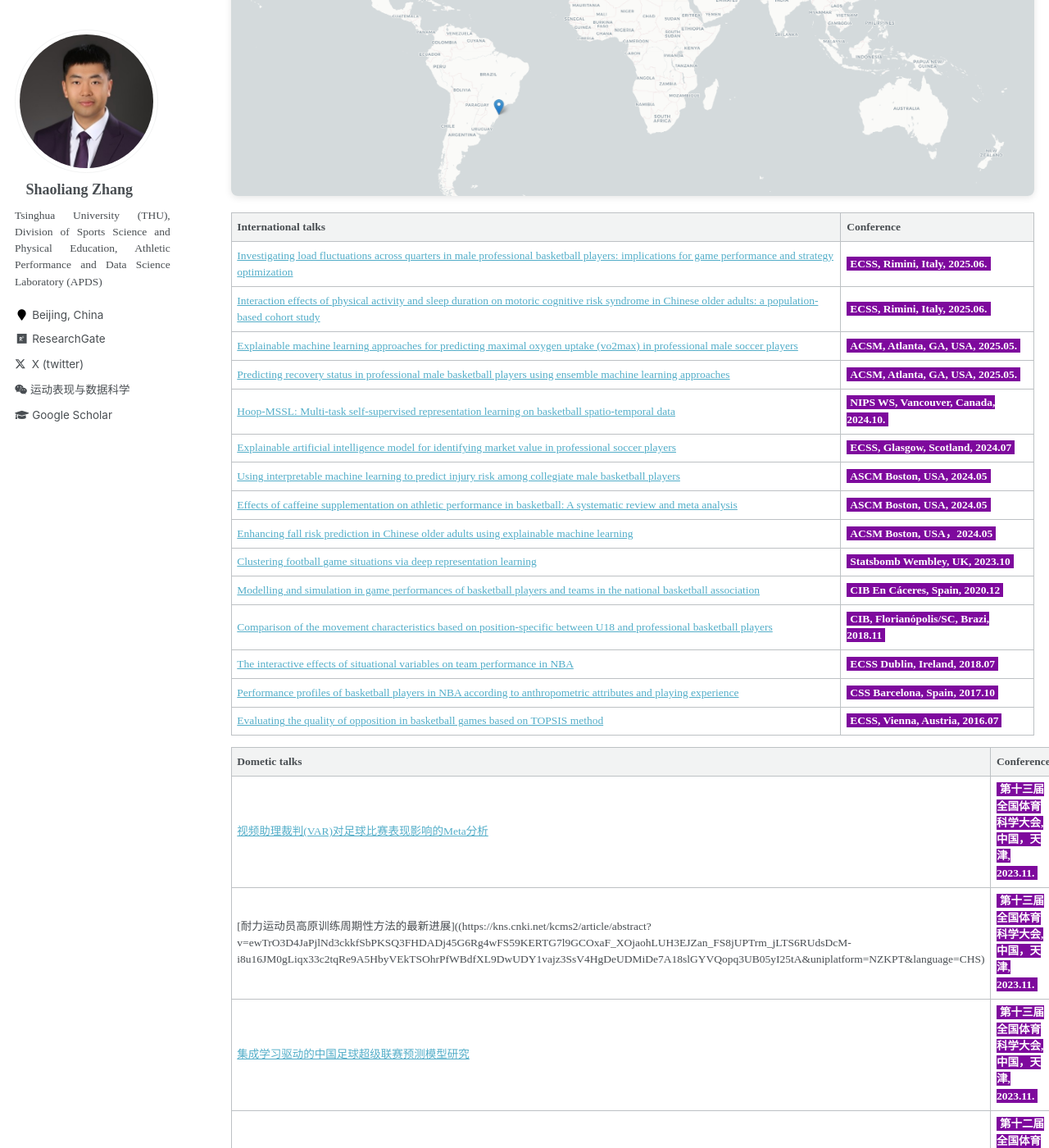
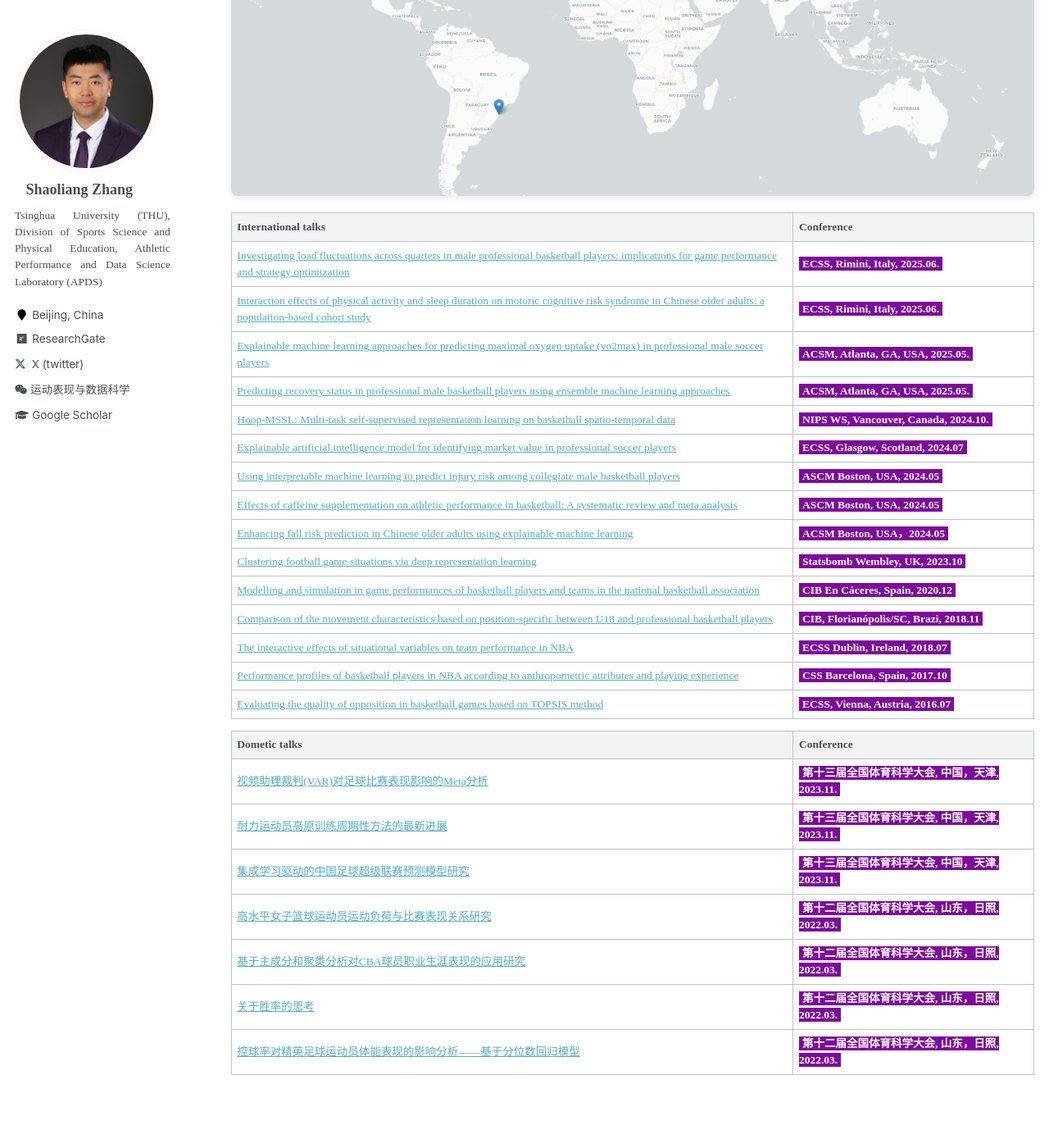
Before and after one commit to sportssuper/ZSL, a Jekyll site: the page built from _pages/talks.md, in a window 1280 px wide and 1400 px high, scrolled down 570 px. Shown: the whole window at 82% size. Built offline with Jekyll 4.4.1, drawn with Linux system fonts in a browser that asks for light colours; a script that is not in the unit is left out; some of the changed lines change nothing that is shown.

Commit message:
Update talks.md

```diff
--- a/_pages/talks.md
+++ b/_pages/talks.md
@@ -15,6 +15,10 @@ author_profile: true
   code, pre {
     font-family: 'Courier New', monospace !important;
   }
+table { width: 100%; }
+table td:first-child { width: 70%; }
+table td:last-child { width: 30%; }
+
 </style>
 
 
@@ -48,7 +52,7 @@ author_profile: true
 | Dometic talks | Conference |
 |-------|------------|
 | [视频助理裁判(VAR)对足球比赛表现影响的Meta分析](https://kns.cnki.net/kcms2/article/abstract?v=ewTrO3D4JaMo_OwcrHphOb7tmtoDowNk-LJAzO-JJBq2eATGDMEdFYR9qJJdTNJ61mAOuw2mS2ZjisrHfTiwgBtzSpmUulNR9moo_QG8FGHc802YAyMt6CQMCztLaN5aBreazMjJvMXXZ8DNYvzwigofUmHehoY0Q8z6bLoI1CDyIB_XMQ-03-xnBvkVWCnB&uniplatform=NZKPT&language=CHS) | **<span style="background-color: #7E099D; color: white; padding: 1px 4px;">第十三届全国体育科学大会, 中国，天津, 2023.11.</span>**|
-| [耐力运动员高原训练周期性方法的最新进展]((https://kns.cnki.net/kcms2/article/abstract?v=ewTrO3D4JaPjlNd3ckkfSbPKSQ3FHDADj45G6Rg4wFS59KERTG7l9GCOxaF_XOjaohLUH3EJZan_FS8jUPTrm_jLTS6RUdsDcM-i8u16JM0gLiqx33c2tqRe9A5HbyVEkTSOhrPfWBdfXL9DwUDY1vajz3SsV4HgDeUDMiDe7A18slGYVQopq3UB05yI25tA&uniplatform=NZKPT&language=CHS) | **<span style="background-color: #7E099D; color: white; padding: 1px 4px;">第十三届全国体育科学大会, 中国，天津, 2023.11.</span>**|
+| [耐力运动员高原训练周期性方法的最新进展](https://kns.cnki.net/kcms2/article/abstract?v=ewTrO3D4JaPjlNd3ckkfSbPKSQ3FHDADj45G6Rg4wFS59KERTG7l9GCOxaF_XOjaohLUH3EJZan_FS8jUPTrm_jLTS6RUdsDcM-i8u16JM0gLiqx33c2tqRe9A5HbyVEkTSOhrPfWBdfXL9DwUDY1vajz3SsV4HgDeUDMiDe7A18slGYVQopq3UB05yI25tA&uniplatform=NZKPT&language=CHS) | **<span style="background-color: #7E099D; color: white; padding: 1px 4px;">第十三届全国体育科学大会, 中国，天津, 2023.11.</span>**|
 | [集成学习驱动的中国足球超级联赛预测模型研究](https://kns.cnki.net/kcms2/article/abstract?v=ewTrO3D4JaOrwoekuZHm06XI1wwebsoAFfnY5dZNm8vhPGM0FJSzYpJQO44ythIBfwQIAFrCVCo3Hx97Y0mscZSYVtL8wD7sgmY-7uKZ3hRfBA62FTTY0ddmBiQtWdavsjHFseGGOdJxCK9u0xO072z5HGC050NjWEwaoEIioBX2SeJiE8QoPjIfR8-8Vjv2&uniplatform=NZKPT&language=CHS) | **<span style="background-color: #7E099D; color: white; padding: 1px 4px;">第十三届全国体育科学大会, 中国，天津, 2023.11.</span>** |
 | [高水平女子篮球运动员运动负荷与比赛表现关系研究](https://kns.cnki.net/kcms2/article/abstract?v=ewTrO3D4JaPEbHLxtuQrn1o1uwvyVVTdMLWvHUZ0ZMQJ66TfPfEyqRB03xPpYl8pjp6Br0NXoN168q_b-DN5GjfOXkQi3KgH-82DvxAOsAazpbbFPCEXV-ZL4pm9dxWbaKw_VzF12xmCJJi3WMU65EqA94U4D4e9dWk9Q7N0-3U=&uniplatform=NZKPT&language=CHS) | **<span style="background-color: #7E099D; color: white; padding: 1px 4px;">第十二届全国体育科学大会, 山东，日照, 2022.03.</span>** |
 | [基于主成分和聚类分析对CBA球员职业生涯表现的应用研究](https://kns.cnki.net/kcms2/article/abstract?v=ewTrO3D4JaMoSn8beDbJ5AOquxaPKR507Ag1JbInOexV6dfoCb_bYF4BVOGPHuS2ouy73FMTMSWIdLWsAlGxXD9pLSf7TiF6F5_UjBuHBIuu0FoVbSD5N0gj6frG0U0qkBeDMXvSbSXbTxDoyPBIwqVjLJUbd6DdGgMTy5Rntdkt5VTEvx9wGa3oXvkIzlYO&uniplatform=NZKPT&language=CHS) | **<span style="background-color: #7E099D; color: white; padding: 1px 4px;">第十二届全国体育科学大会, 山东，日照, 2022.03.</span>**|
```
